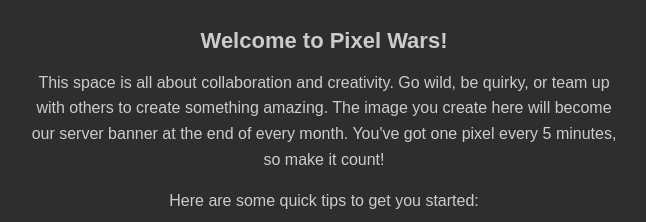
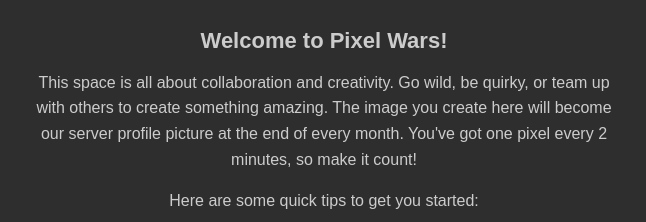
Before and after one commit to WarBird115/PixelWar, a website: page index.html in a window 1280 px wide. Shown: the part 634-856 px from the top of the page, without its empty margins (316-962 px from the left). Drawn offline with nearby package versions, Linux system fonts and the light colour scheme; no server answers.

```diff
--- a/index.html
+++ b/index.html
@@ -35,7 +35,7 @@
 
   <div id="welcomeText">
     <h2>Welcome to Pixel Wars!</h2>
-    <p>This space is all about collaboration and creativity. Go wild, be quirky, or team up with others to create something amazing. The image you create here will become our server banner at the end of every month. You've got one pixel every 5 minutes, so make it count!</p>
+    <p>This space is all about collaboration and creativity. Go wild, be quirky, or team up with others to create something amazing. The image you create here will become our server profile picture at the end of every month. You've got one pixel every 2 minutes, so make it count!</p>
     <p>Here are some quick tips to get you started:</p>
     <ul>
       <li>Click on the canvas to place a pixel.</li>
```
